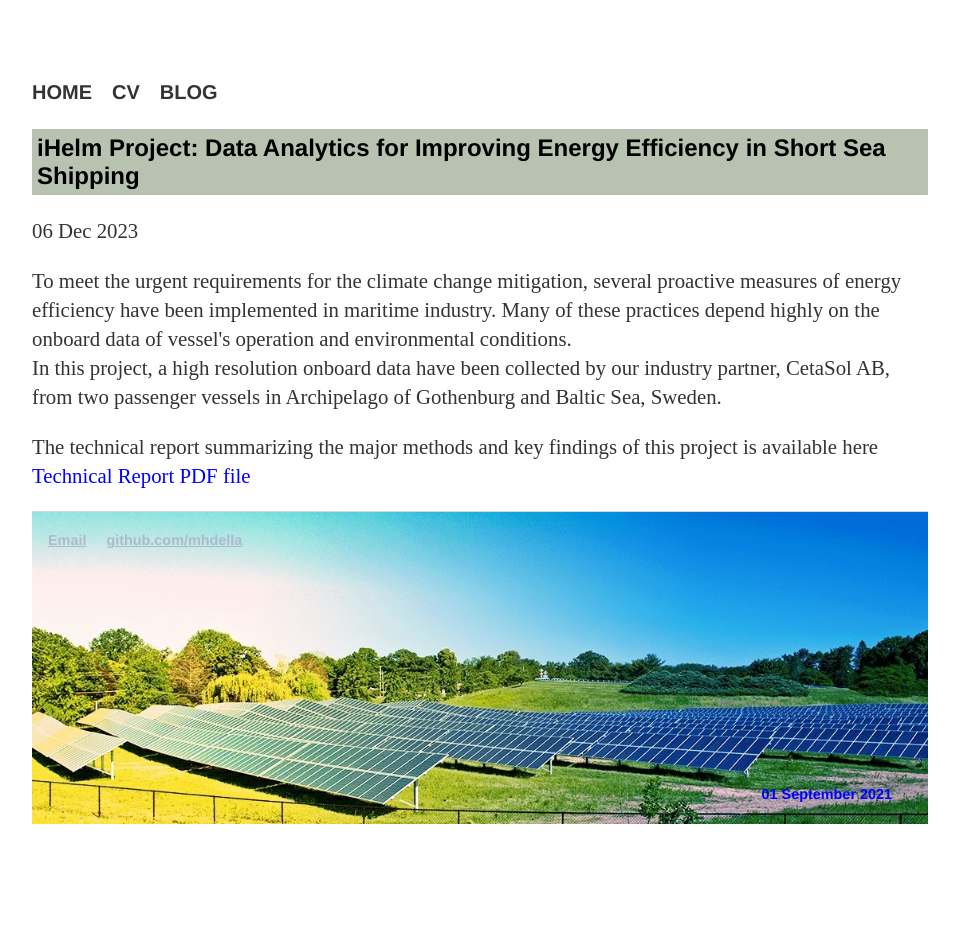
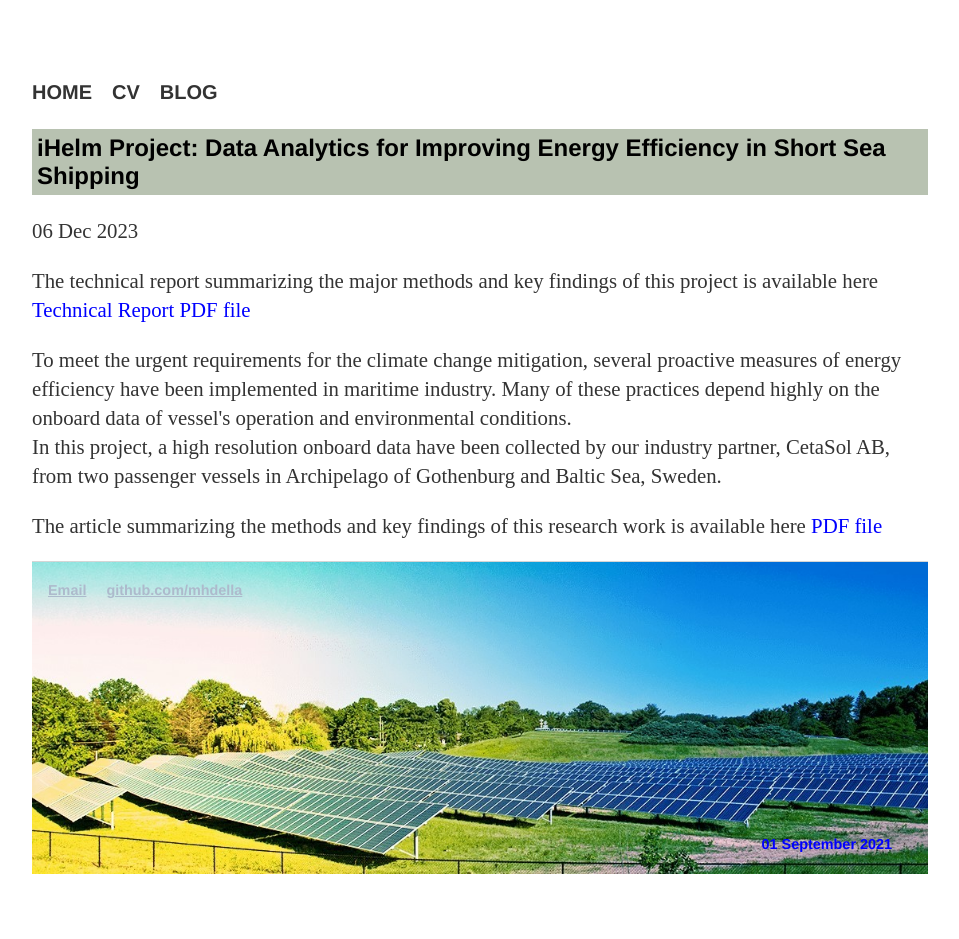
Before and after one commit to MohamedAbuella/MohamedAbuella.github.io, a Jekyll site: the page built from _posts/2023-12-06-iHelm_Project_for_Improving_Energy_Efficiency_in_Short_Sea_Shipping.html, in a window 1280 px wide. Shown: the whole page, without its empty margins (160-1119 px from the left). Built offline with Jekyll 4.4.1, drawn with Linux system fonts in a browser that asks for light colours; nearby versions of some CDN libraries; a script that is not in the unit is left out; comment, search, counter and statistics services are not loaded; before the commit the page ends 900 px from its top, so only the background shows below that.

Commit message:
Update 2023-12-06-iHelm_Project_for_Improving_Energy_Efficiency_in_Short_Sea_Shipping.html
iHelm Project: Data Analytics for Improving Energy Efficiency in Short Sea Shipping

```diff
--- a/_posts/2023-12-06-iHelm_Project_for_Improving_Energy_Efficiency_in_Short_Sea_Shipping.html
+++ b/_posts/2023-12-06-iHelm_Project_for_Improving_Energy_Efficiency_in_Short_Sea_Shipping.html
@@ -5,6 +5,7 @@
 layout:     post
 tags:     [Blog]
 ---
+<p>The technical report summarizing the major methods and key findings of this project is available here <a href="https://github.com/MohamedAbuella/Data_Analytics_for_Improving_Energy_Efficiency_in_Short_Sea_Shipping/blob/main/iHelm_Project_Report_v1.pdf"_blank" style="color:blue"> Technical Report PDF file </a> </p>
 <p> To meet the urgent requirements for the climate change mitigation, several proactive measures of energy efficiency have been implemented in maritime industry. Many of these practices depend highly on the onboard data of vessel's operation and environmental conditions.
 <br> In this project, a high resolution onboard data have been collected by our industry partner, CetaSol AB, from two passenger vessels in Archipelago of Gothenburg and Baltic Sea, Sweden.
-<p>The technical report summarizing the major methods and key findings of this project is available here <a href="https://github.com/MohamedAbuella/Data_Analytics_for_Improving_Energy_Efficiency_in_Short_Sea_Shipping/blob/main/iHelm_Project_Report_v1.pdf"_blank" style="color:blue"> Technical Report PDF file </a> </p>
+<p>The article summarizing the methods and key findings of this research work is available here <a href="https://github.com/MohamedAbuella/Path4SSS/blob/main/Path_Clustering_RG.pdf" target="_blank" style="color:blue"> PDF file </a> </p>
```
